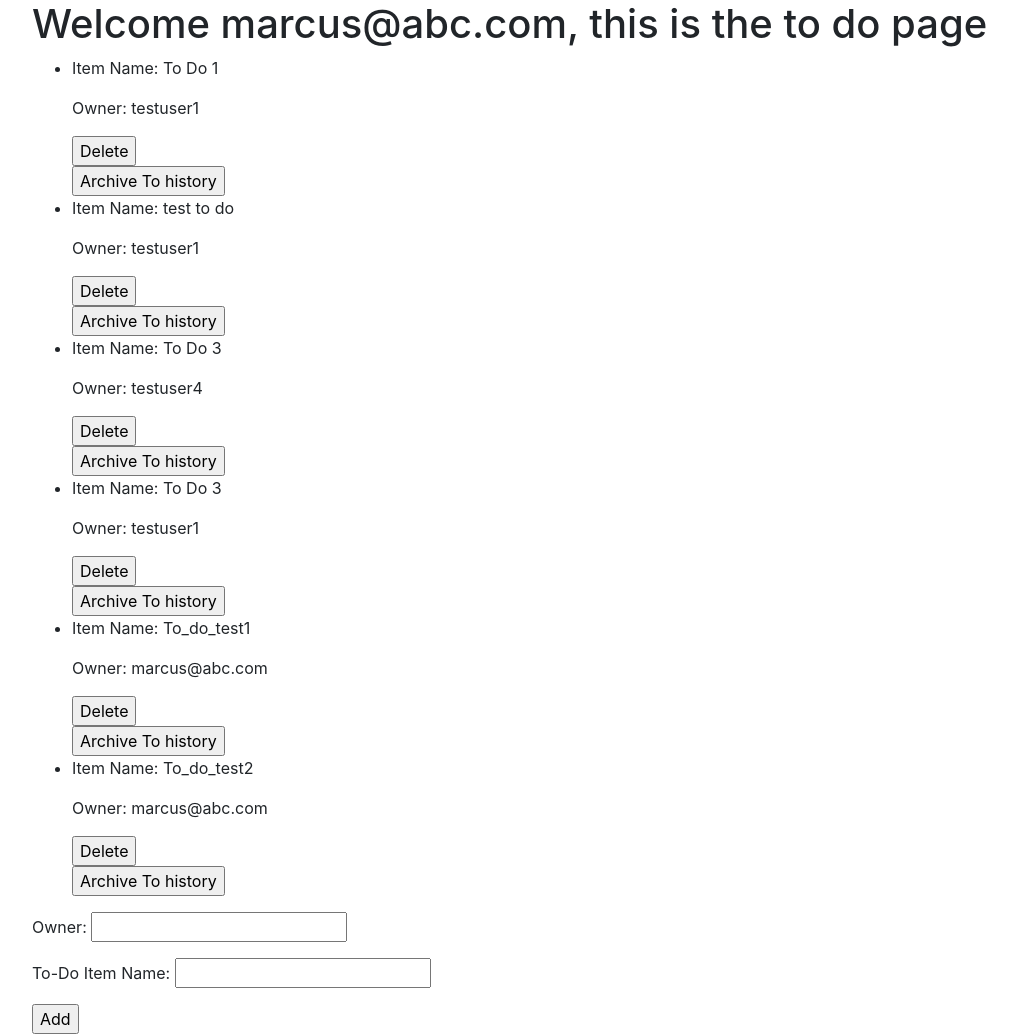
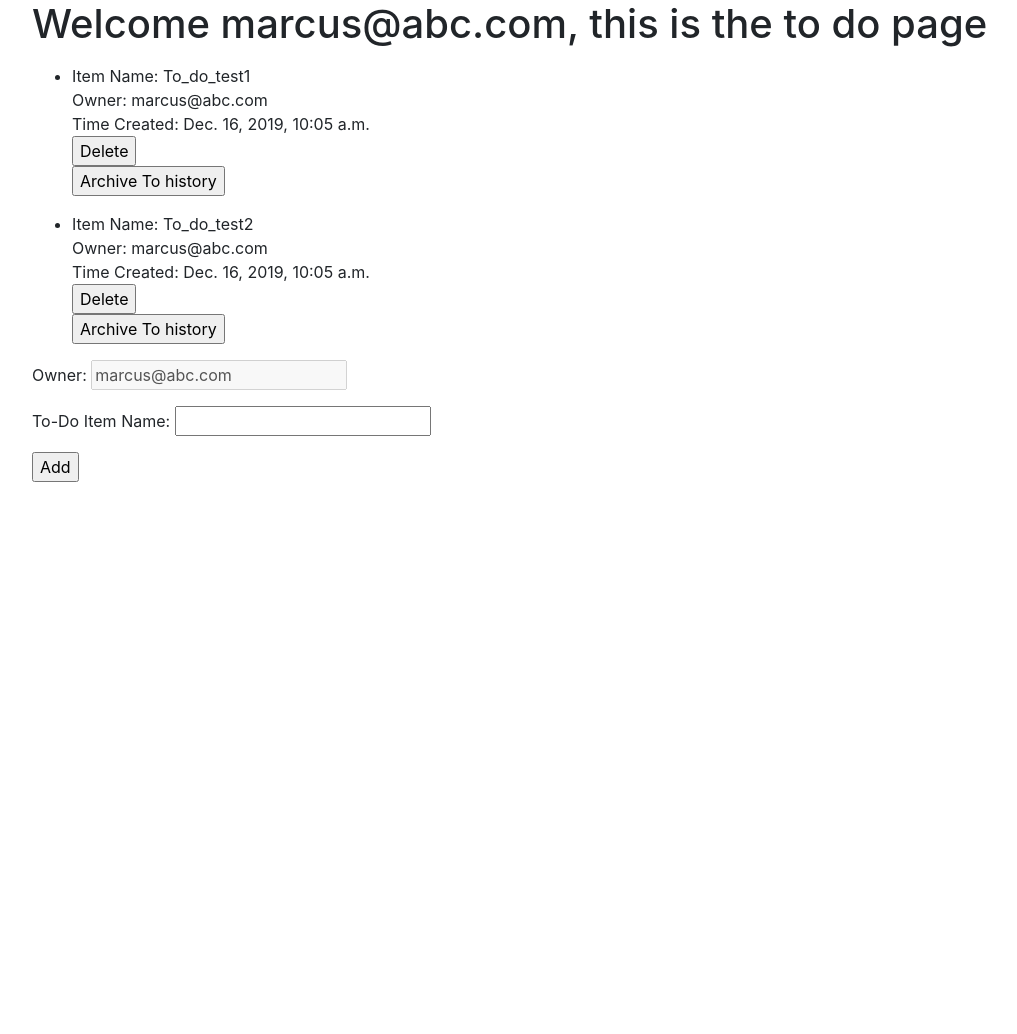
Before and after one commit to ktzy0305/ETI-To-Do-App, a Django app: page /To_do_page/ in a window 1280 px wide. Shown: the part 56-1090 px from the top of the page, without its empty margins (53-1070 px from the left). After the commit the page ends 538 px from the top, so only its background shows below. Run offline with Django 3.2, Linux system fonts and the light colour scheme; a user stored in the database is signed in; data comes from the database, SQL or seed files in the repository; both versions use the stored data as it was after the commit; some libraries are stand-ins or nearby versions.

Commit message:
automated adding of time and only displaying user item
I had completed sprint 2,
When item created, time will be automated added into it
When user login, only item's owner name that matches the login username will be displayed
edited: models.py and views.py

```diff
--- a/To_do_page/models.py
+++ b/To_do_page/models.py
@@ -1,10 +1,12 @@
 from django.db import models
+from django.db.models import DateTimeField
 
 # Create your models here.
 
 class ToDoItem(models.Model):
     owner = models.CharField(max_length=100)
     Todo = models.TextField()
+    Timecreated = models.DateTimeField()
 
 class ArchiveHistory(models.Model):
     owner = models.CharField(max_length=100)
--- a/To_do_page/templates/to_do.html
+++ b/To_do_page/templates/to_do.html
@@ -8,25 +8,28 @@
 	<li>temp todo item1</li>
 	<li>temp todo item2</li>
 </ul> -->
-
 	<ul name='item_list'>
 		{% for todo_item in all_items %}
 		<li>
-			<P name="item">Item Name: {{todo_item.Todo }}</p>
-			<p name="owner">Owner: {{todo_item.owner }}</p>
+		<p>
+			<div name="item">Item Name: {{todo_item.Todo }}</div>
+			<div name="owner" margin=0 padding=0>Owner: {{todo_item.owner }}</div>
+			<div name="time_created" margin=0 padding=0>Time Created: {{todo_item.Timecreated }}</div>
 			<form action="/deleteTodo/{{todo_item.id}}/" method="post">{% csrf_token %}
 				<input name="delete" type="submit" value="Delete"/>
 			</form>
 			<form action="/archiveHistory/{{todo_item.Todo}}/{{todo_item.owner}}/" method="post">{% csrf_token %}
 				<input name="archive" type="submit" value="Archive To history"/>
+				</br>
 			</form>
+		</p>
 		</li>
 		{% endfor %}
 	</ul>
 
 	<form action="/addTodo/" method="post">{% csrf_token %}
 		<p>
-			Owner: <input type="text" name="Owner" required/>
+			Owner: <input type="text" name="Owner" value="{{ user.username }}" disabled/>
 		</p>
 		<p>
 			To-Do Item Name: <input type="text" name="Todo" required/>
--- a/To_do_page/test_todopage_2.py
+++ b/To_do_page/test_todopage_2.py
@@ -1,7 +1,8 @@
 from selenium import webdriver
 from selenium.webdriver.common.keys import Keys
+from datetime import datetime
 import pytest
-import datetime
+
 driver=webdriver.Chrome()
 
 def  test_webpage():
--- a/To_do_page/views.py
+++ b/To_do_page/views.py
@@ -1,7 +1,8 @@
 from django.shortcuts import render
 from django.http import HttpResponseRedirect
 from To_do_page.models import ToDoItem, ArchiveHistory
-from django.contrib.auth import logout
+from django.contrib.auth import logout, get_user
+from datetime import datetime
 
 # Create your views here.
 
@@ -9,16 +10,19 @@ from django.contrib.auth import logout
 #    return HttpResponse('Hello, this is To-Do Page.')
 
 def todoGreeting(request):
-    all_todo = ToDoItem.objects.all()
+    own = get_user(request)
+    all_todo = ToDoItem.objects.all().filter(owner=own)
     context = {
         'all_items': all_todo
     }
     return render(request, 'to_do.html', context)
 
 def addTodo(request):
-    own = request.POST['Owner']
+    own = get_user(request)
     new_todo = request.POST['Todo']
-    new_item = ToDoItem(owner=own, Todo=new_todo)
+    time = datetime.now()
+    #time = time.strftime('%Y-%m-%d %H:%M')
+    new_item = ToDoItem(owner=own, Todo=new_todo, Timecreated=time)
     new_item.save()
     return HttpResponseRedirect('/To_do_page/')
 
```
Also changed, not shown: To_do_page/migrations/0006_todoitem_timecreated.py (added), To_do_page/migrations/0007_auto_20191216_1839.py (added), db.sqlite3, 1 other file.
